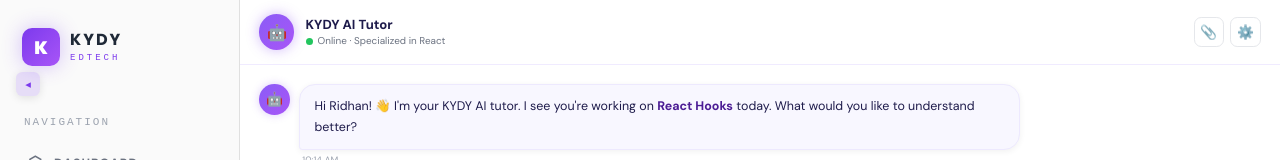
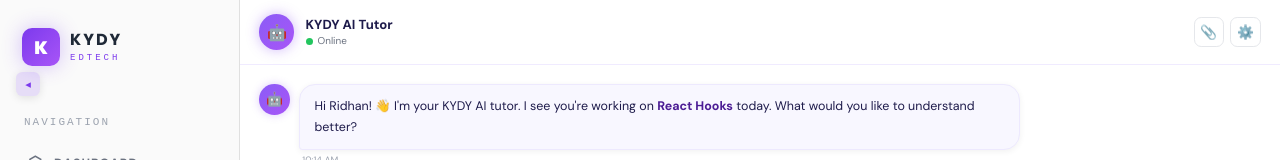
Before and after one commit to Kabilkirithik/Kydy_AI4BH, a React (Vite) app in the folder kydy/: page / in a window 1280 px wide. Both pictures are taken after a click on the button "EXPLORE KYDY". Shown: the top 160 px of the page. Built offline with nearby package versions, Linux system fonts and the light colour scheme.

Commit message:
new changes for bot

```diff
--- a/kydy/src/Lessons.tsx
+++ b/kydy/src/Lessons.tsx
@@ -131,7 +131,7 @@
             <div style={{ fontSize: '0.82rem', fontFamily: "'DM Sans',sans-serif", fontWeight: 700, color: '#1e1b4b' }}>KYDY AI Tutor</div>
             <div style={{ display: 'flex', alignItems: 'center', gap: '0.3rem' }}>
               <span style={{ width: '0.45rem', height: '0.45rem', borderRadius: '50%', background: '#22c55e', display: 'inline-block' }} />
-              <span style={{ fontSize: '0.62rem', fontFamily: "'DM Sans',sans-serif", color: '#6b7280' }}>Online · Specialized in React</span>
+              <span style={{ fontSize: '0.62rem', fontFamily: "'DM Sans',sans-serif", color: '#6b7280' }}>Online</span>
             </div>
           </div>
         </div>
```
